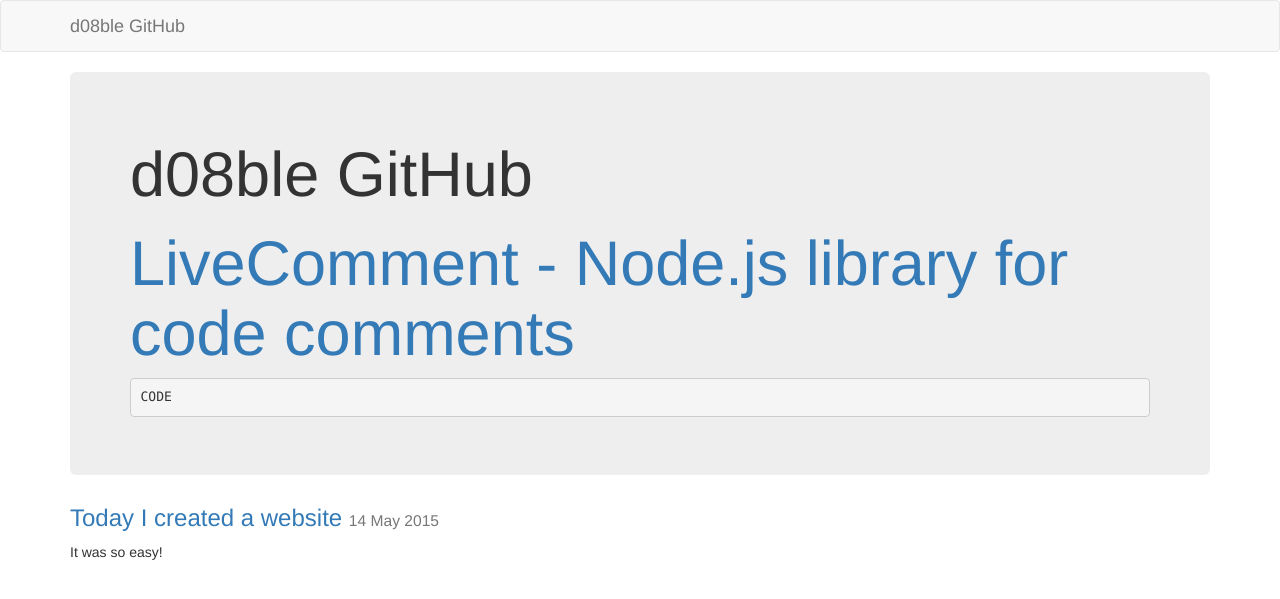
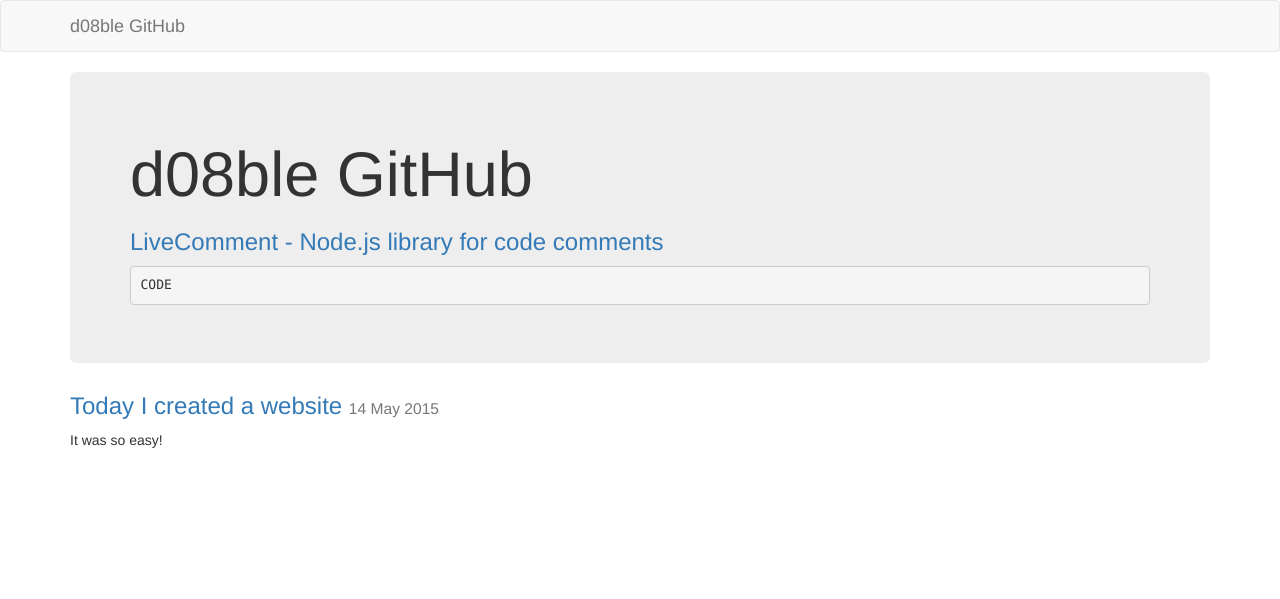
Before and after one commit to d08ble/d08ble.github.io, a Jekyll site: the page built from index.md, in a window 1280 px wide. Shown: the top 599 px of the page. Built offline with Jekyll 4.4.1, drawn with Linux system fonts in a browser that asks for light colours.

Commit message:
Edit from JekyllCMS

````diff
--- a/index.md
+++ b/index.md
@@ -2,7 +2,7 @@
 layout: home
 title: d08ble Home
 ---
-# [LiveComment - Node.js library for code comments](https://d08ble.github.com/livecomment)
+### [LiveComment - Node.js library for code comments](https://d08ble.github.com/livecomment)
 
 
 ```javascript
````
